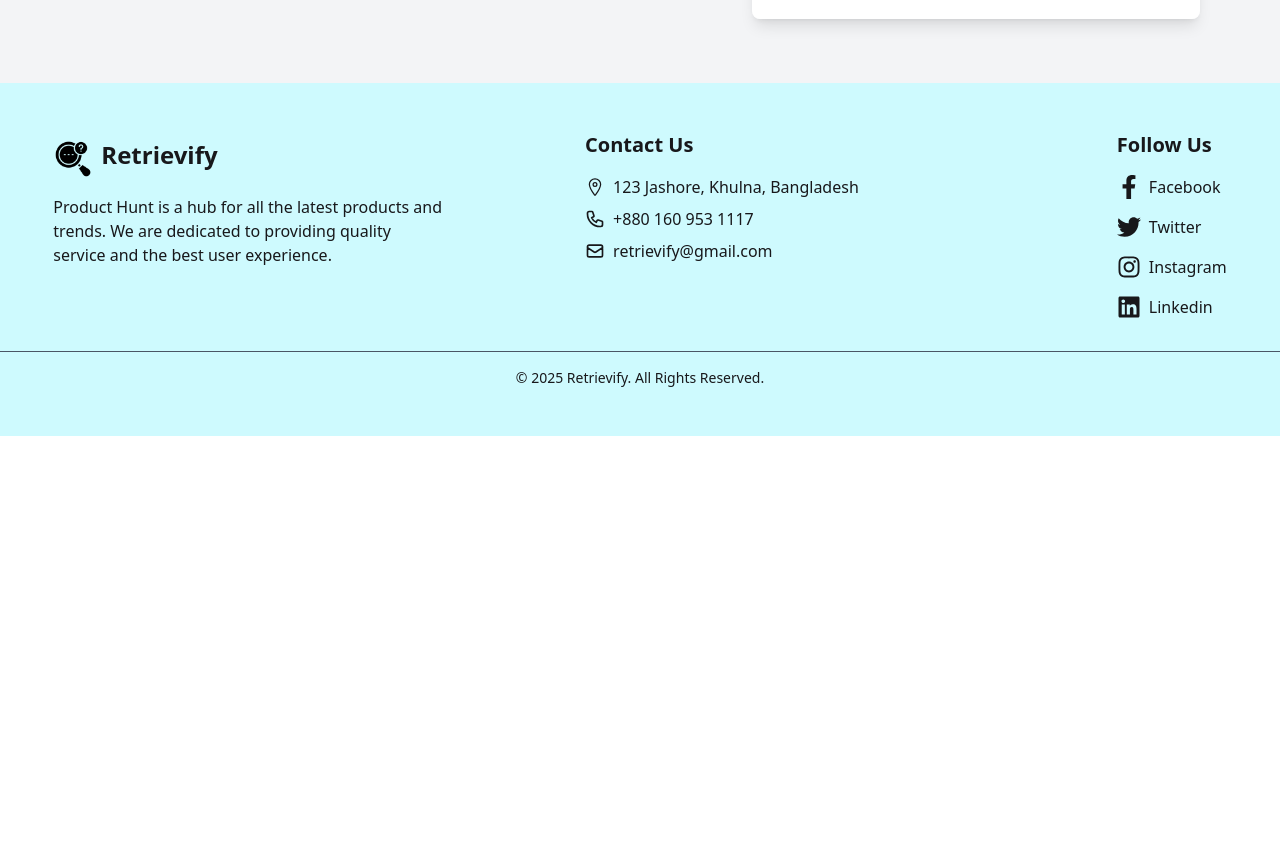
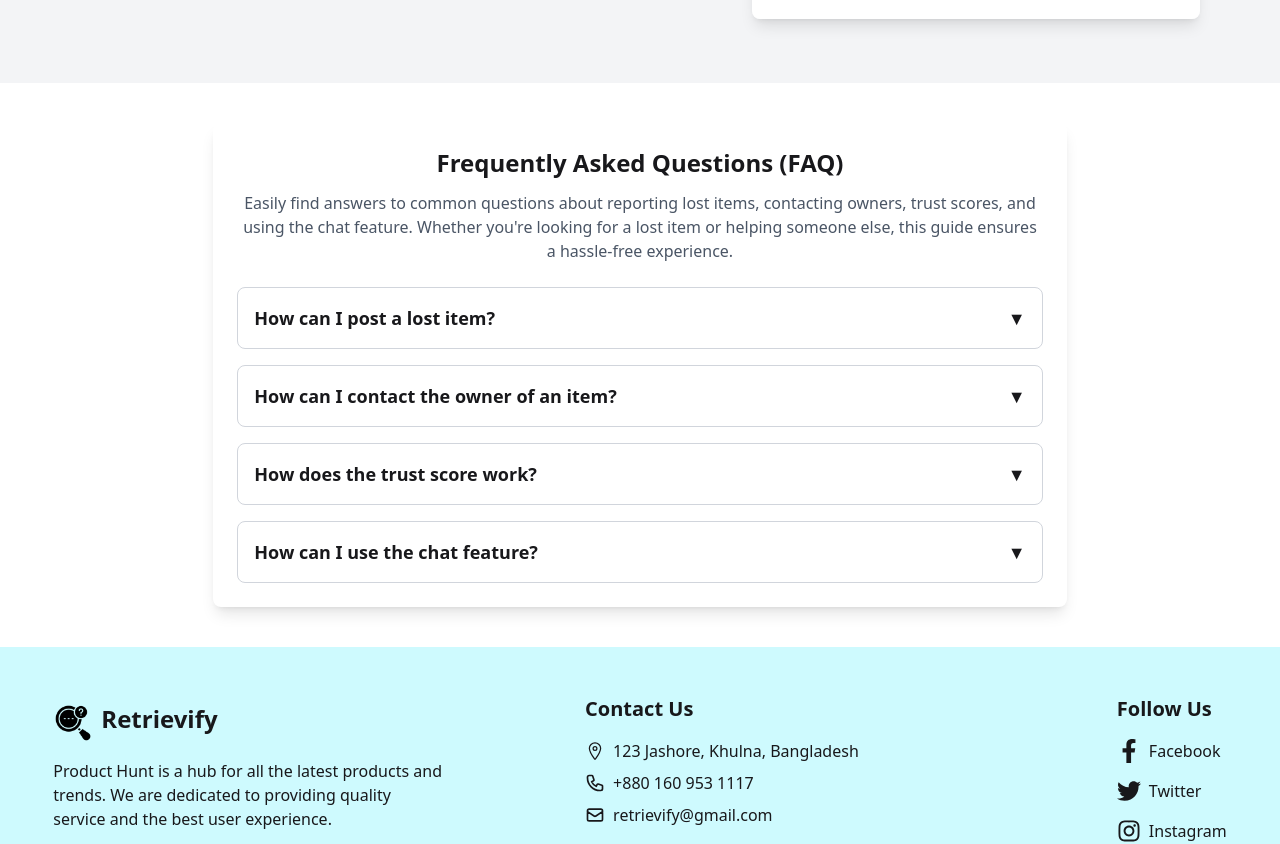
Before and after one commit to Mehedi752/Retrievify-Client, a React (Vite) app: page / in a window 1280 px wide. Shown: the part 604-1448 px from the top of the page. Before the commit the page ends 1040 px from the top, so only its background shows below. Built offline with nearby package versions, Linux system fonts and the light colour scheme; no server answers.

Commit message:
FAQSection done

```diff
--- /dev/null
+++ b/src/pages/home/FAQSection.jsx
@@ -0,0 +1,76 @@
+import { useState } from "react";
+
+const FAQSection = () => {
+  const faqs = [
+    {
+      question: "How can I post a lost item?",
+      answer:
+        "Log in to your account and go to the 'Lost Item Add' option, then submit the necessary information.",
+    },
+    {
+      question: "How can I contact the owner of an item?",
+      answer:
+        "Go to the Lost Item Details page and use the chat option to communicate.",
+    },
+    {
+      question: "How does the trust score work?",
+      answer:
+        "The trust score is determined based on user activity and feedback.",
+    },
+    {
+      question: "How can I use the chat feature?",
+      answer:
+        "Log in and go to the specific lost or found item page to access the chat option.",
+    },
+  ];
+
+  const [openIndex, setOpenIndex] = useState(null);
+
+  const toggleFAQ = (index) => {
+    setOpenIndex(openIndex === index ? null : index);
+  };
+
+  return (
+    <div className="w-4/6 mx-auto my-10 p-6 bg-white shadow-lg rounded-lg">
+      <h2 className="text-2xl font-bold text-center mb-3">
+        Frequently Asked Questions (FAQ)
+      </h2>
+      <p className="text-gray-600 text-center mb-6">
+        Easily find answers to common questions about reporting lost items,
+        contacting owners, trust scores, and using the chat feature. Whether
+        you're looking for a lost item or helping someone else, this guide
+        ensures a hassle-free experience.
+      </p>
+      <div className="space-y-4">
+        {faqs.map((faq, index) => (
+          <div
+            key={index}
+            className="border border-gray-300 rounded-lg transition-all"
+          >
+            <button
+              onClick={() => toggleFAQ(index)}
+              className="w-full text-left p-4 font-semibold text-lg flex justify-between items-center focus:outline-none"
+              aria-expanded={openIndex === index}
+            >
+              {faq.question}
+              <span
+                className={`transform transition-transform ${
+                  openIndex === index ? "rotate-180" : "rotate-0"
+                }`}
+              >
+                ▼
+              </span>
+            </button>
+            {openIndex === index && (
+              <div className="p-4 text-gray-700 border-t bg-gray-50">
+                {faq.answer}
+              </div>
+            )}
+          </div>
+        ))}
+      </div>
+    </div>
+  );
+};
+
+export default FAQSection;
--- a/src/pages/home/Home.jsx
+++ b/src/pages/home/Home.jsx
@@ -1,12 +1,14 @@
-import React from 'react';
-import Banner from './banner';
+import React from "react";
+import Banner from "./banner";
+import FAQSection from "./FAQSection";
 
 const Home = () => {
-    return (
-        <div>
-             <Banner></Banner>
-        </div>
-    );
+  return (
+    <div>
+      <Banner></Banner>
+      <FAQSection />
+    </div>
+  );
 };
 
 export default Home;
--- a/src/shared/Navbar.jsx
+++ b/src/shared/Navbar.jsx
@@ -106,7 +106,7 @@ const Navbar = () => {
               </ul>
             </div>
 
-            <div className="flex items-center gap-2">
+            <div className="flex items-center gap-5">
               <img src={logoImg} alt="" className="w-10 h-10 mt-2" />
               <h3 className="text-2xl">Retrievify</h3>
             </div>
```
